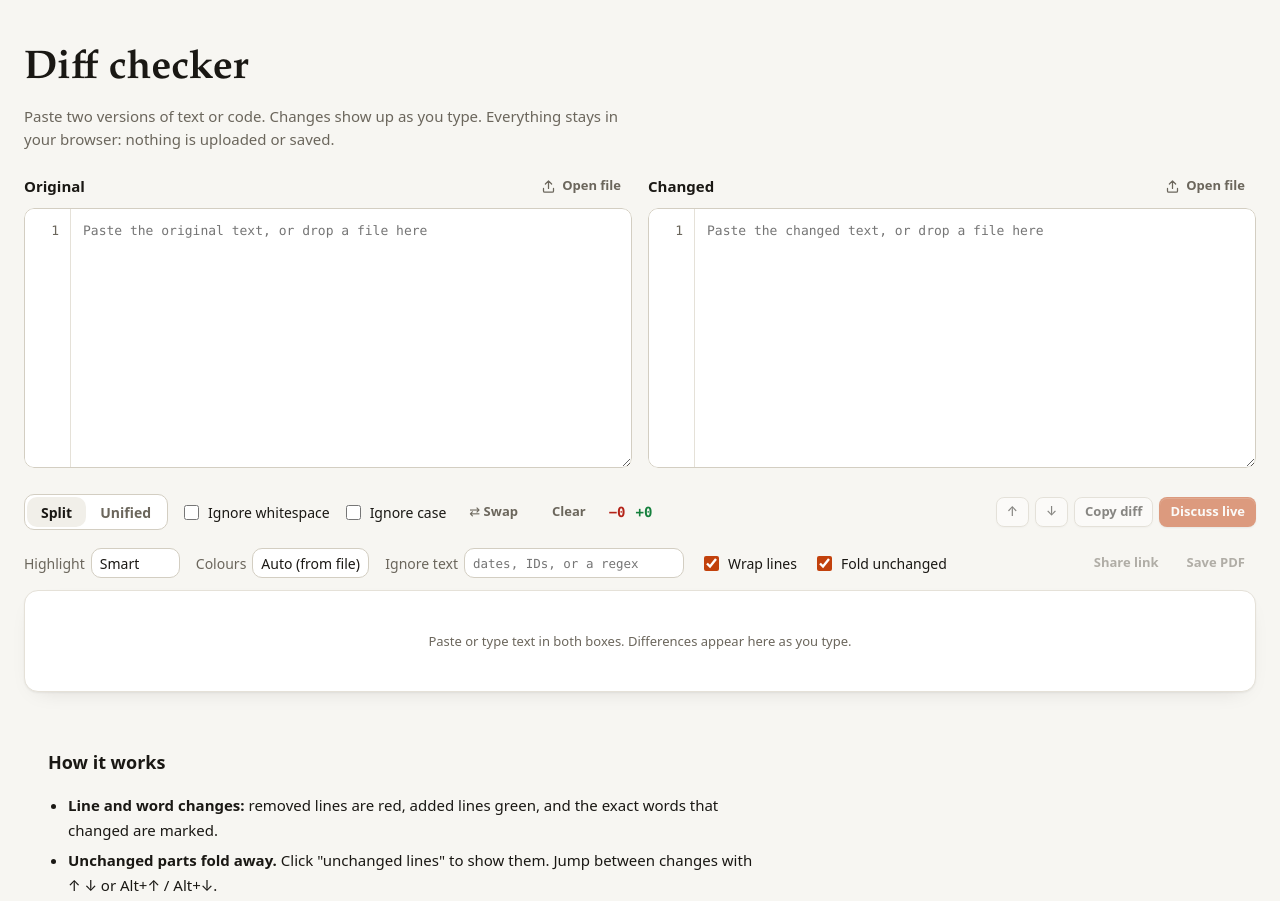
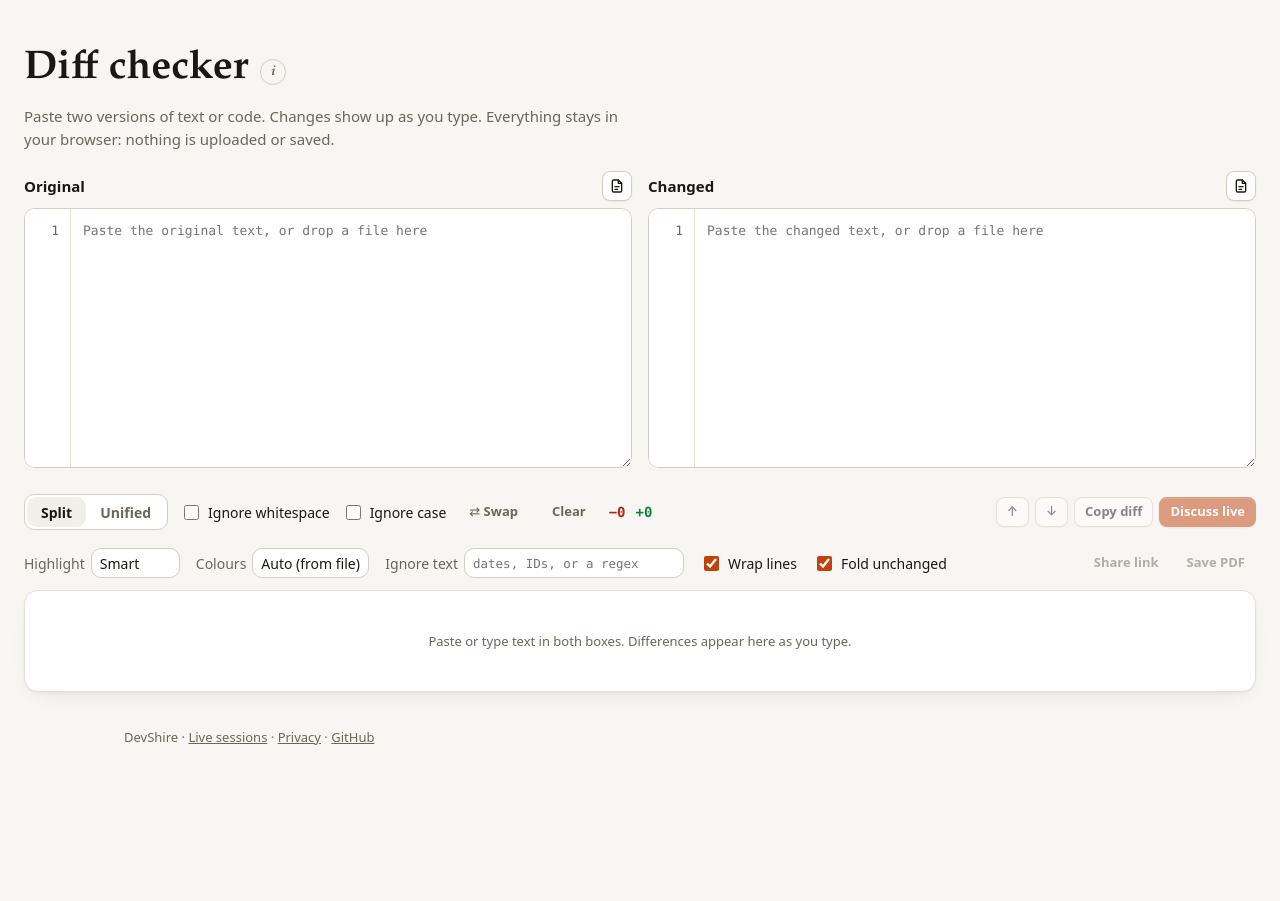
Before and after one commit to GaneshBalki/livetype, a plain HTML site: page web/diff.html in a window 1280 px wide. Shown: the part 51-952 px from the top of the page. After the commit the page ends 827 px from the top, so only its background shows below. Drawn offline with Linux system fonts and the light colour scheme.

Commit message:
Add files via upload

```diff
--- a/web/css/style.css
+++ b/web/css/style.css
@@ -971,3 +971,16 @@ button.end-session:hover { background: var(--danger-soft); }
 .cf-nav, .cf-acts { display: inline-flex; gap: 6px; }
 .cf-acts { margin-left: auto; flex-wrap: wrap; }
 @media (max-width: 760px) { .cf-acts { margin-left: 0; width: 100%; } .cf-acts button { flex: 1; } }
+
+.d-open { display: inline-grid; place-items: center; width: 30px; height: 30px; padding: 0; margin-left: auto; border: 1px solid var(--border-strong); border-radius: 8px; background: var(--surface); color: var(--fg); cursor: pointer; }
+.d-open:hover { border-color: var(--muted); color: var(--accent); }
+.d-open .icon { width: 16px; height: 16px; margin: 0; }
+.diff-title { display: flex; align-items: center; gap: 12px; }
+.diff-help > summary { width: 26px; height: 26px; font-size: 14px; }
+.diff-help .info-pop { left: 0; right: auto; width: min(460px, calc(100vw - 32px)); padding: 14px 16px; font-size: 14px; color: var(--fg); }
+.diff-help .info-pop ul { margin: 0; padding-left: 18px; display: grid; gap: 6px; line-height: 1.5; color: var(--muted); }
+.diff-help .info-pop b { color: var(--fg); }
+.diff-title { position: relative; } .diff-title .diff-help { position: static; }
+.d-open { position: relative; }
+.d-open::after { content: attr(data-tip); position: absolute; right: 0; bottom: calc(100% + 8px); z-index: 10; padding: 6px 10px; border-radius: 8px; background: var(--fg); color: var(--bg); font-size: 12px; font-weight: 550; white-space: nowrap; pointer-events: none; opacity: 0; transform: translateY(4px); transition: opacity .15s, transform .15s; }
+.d-open:hover::after, .d-open:focus-visible::after { opacity: 1; transform: none; }
--- a/web/diff.html
+++ b/web/diff.html
@@ -26,17 +26,28 @@
 </header>
 <main class="diff-main">
   <div class="diff-intro">
-    <h1>Diff checker</h1>
+    <div class="diff-title"><h1>Diff checker</h1>
+      <details class="info diff-help"><summary aria-label="How it works" title="How it works">i</summary>
+        <div class="info-pop"><b>How it works</b>
+      <ul>
+      <li><b>Line and word changes:</b> removed lines are red, added lines green, and the exact words that changed are marked.</li>
+      <li><b>Unchanged parts fold away.</b> Click "unchanged lines" to show them. Jump between changes with ↑ ↓ or Alt+↑ / Alt+↓.</li>
+      <li><b>Merge:</b> the → and ← arrows on a change copy it from one side to the other.</li>
+      <li><b>Ignore text:</b> skip parts that always differ, like dates or IDs. Plain text or a regular expression.</li>
+      <li><b>Private:</b> the comparison runs on your device. Your text is never sent to a server. Share links keep the text inside the link itself, so we never store it.</li>
+      <li><b>Discuss live:</b> opens a DevShire session with the diff, so you can walk a teammate, student or candidate through the changes as you type.</li>
+    </ul>
+        </div></details></div>
     <p class="muted">Paste two versions of text or code. Changes show up as you type. Everything stays in your browser: nothing is uploaded or saved.</p>
   </div>
 
   <div class="diff-inputs">
     <section class="diff-side">
-      <div class="diff-side-head"><label for="left">Original</label><span class="d-file muted small"></span><button type="button" id="open-left" class="ghost sm"><svg class="icon" viewBox="0 0 24 24" aria-hidden="true"><path d="M12 15V3M7 8l5-5 5 5M4 15v4a2 2 0 0 0 2 2h12a2 2 0 0 0 2-2v-4"/></svg>Open file</button><input type="file" id="open-left-file" hidden></div>
+      <div class="diff-side-head"><label for="left">Original</label><span class="d-file muted small"></span><button type="button" id="open-left" class="d-open" data-tip="Open a file from your computer" aria-label="Open a file from your computer"><svg class="icon" viewBox="0 0 24 24" aria-hidden="true"><path d="M14 3H7a2 2 0 0 0-2 2v14a2 2 0 0 0 2 2h10a2 2 0 0 0 2-2V8z"/><path d="M14 3v5h5M9 13h6M9 17h4"/></svg></button><input type="file" id="open-left-file" hidden></div>
       <textarea id="left" class="diff-input" spellcheck="false" wrap="off" autocapitalize="off" autocomplete="off" placeholder="Paste the original text, or drop a file here"></textarea>
     </section>
     <section class="diff-side">
-      <div class="diff-side-head"><label for="right">Changed</label><span class="d-file muted small"></span><button type="button" id="open-right" class="ghost sm"><svg class="icon" viewBox="0 0 24 24" aria-hidden="true"><path d="M12 15V3M7 8l5-5 5 5M4 15v4a2 2 0 0 0 2 2h12a2 2 0 0 0 2-2v-4"/></svg>Open file</button><input type="file" id="open-right-file" hidden></div>
+      <div class="diff-side-head"><label for="right">Changed</label><span class="d-file muted small"></span><button type="button" id="open-right" class="d-open" data-tip="Open a file from your computer" aria-label="Open a file from your computer"><svg class="icon" viewBox="0 0 24 24" aria-hidden="true"><path d="M14 3H7a2 2 0 0 0-2 2v14a2 2 0 0 0 2 2h10a2 2 0 0 0 2-2V8z"/><path d="M14 3v5h5M9 13h6M9 17h4"/></svg></button><input type="file" id="open-right-file" hidden></div>
       <textarea id="right" class="diff-input" spellcheck="false" wrap="off" autocapitalize="off" autocomplete="off" placeholder="Paste the changed text, or drop a file here"></textarea>
     </section>
   </div>
@@ -71,17 +82,6 @@
 
   <div id="result" class="card diff-out" aria-live="off"></div>
 
-  <section class="diff-about prose">
-    <h2>How it works</h2>
-    <ul>
-      <li><b>Line and word changes:</b> removed lines are red, added lines green, and the exact words that changed are marked.</li>
-      <li><b>Unchanged parts fold away.</b> Click "unchanged lines" to show them. Jump between changes with ↑ ↓ or Alt+↑ / Alt+↓.</li>
-      <li><b>Merge:</b> the → and ← arrows on a change copy it from one side to the other.</li>
-      <li><b>Ignore text:</b> skip parts that always differ, like dates or IDs. Plain text or a regular expression.</li>
-      <li><b>Private:</b> the comparison runs on your device. Your text is never sent to a server. Share links keep the text inside the link itself, so we never store it.</li>
-      <li><b>Discuss live:</b> opens a DevShire session with the diff, so you can walk a teammate, student or candidate through the changes as you type.</li>
-    </ul>
-  </section>
 </main>
 <footer class="foot">DevShire · <a href="/">Live sessions</a> · <a href="/privacy">Privacy</a> · <a href="https://github.com/GaneshBalki/livetype">GitHub</a></footer>
 <div id="toast" class="toast" role="status" hidden></div>
```
Also changed, not shown: 1 other file.
